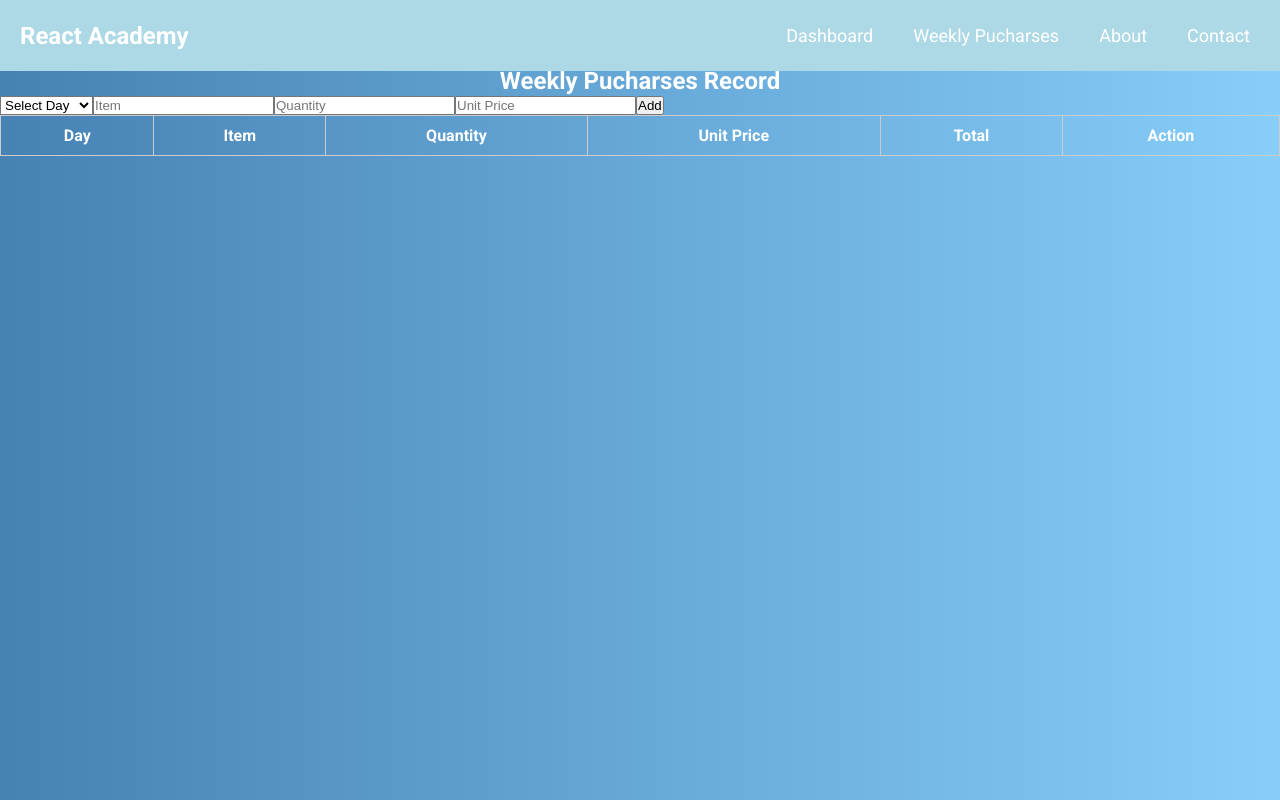
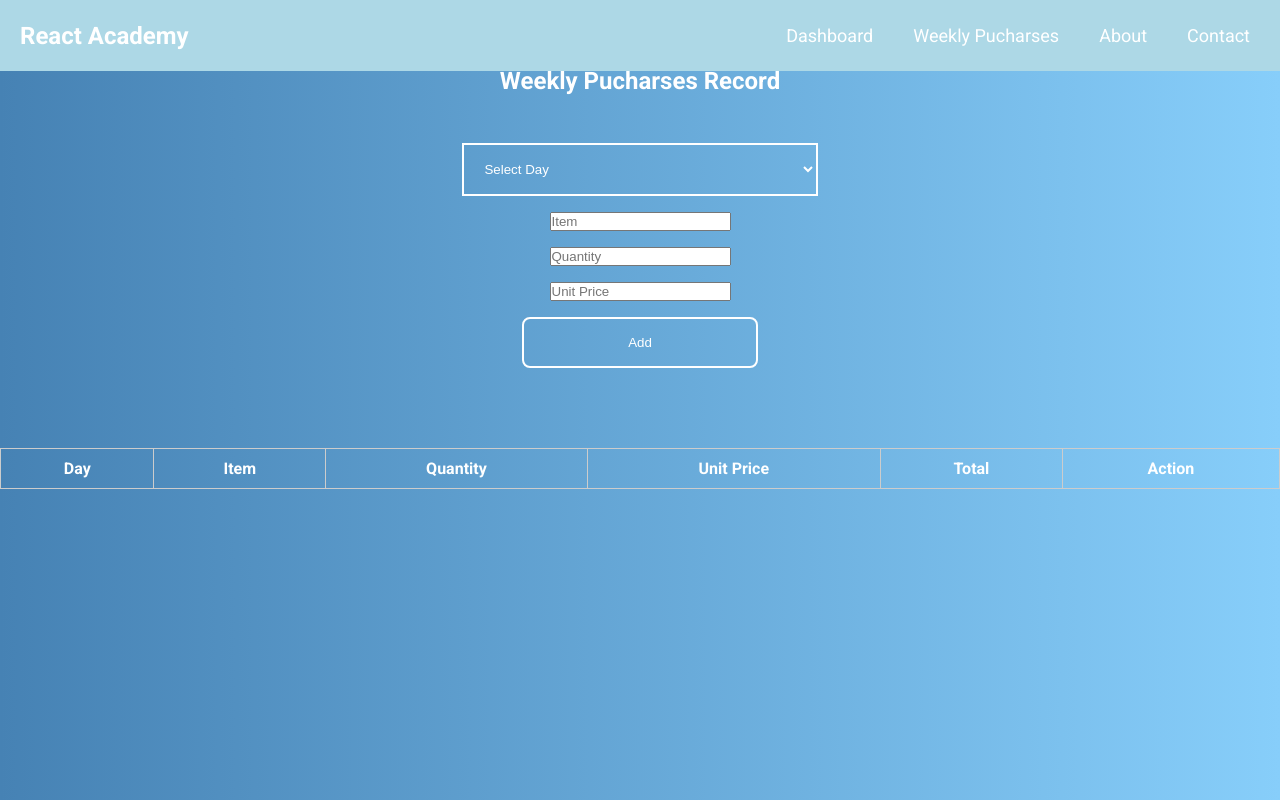
Before and after one commit to Espadv69/Course-2025, a React (Vite) app in the folder Academy-React/: page /pucharses in a window 1280 px wide. Built offline with nearby package versions, Linux system fonts and the light colour scheme; a web font is replaced by a local one.

Commit message:
Add style for form table

```diff
--- a/Academy-React/src/css/Pucharses.css
+++ b/Academy-React/src/css/Pucharses.css
@@ -20,3 +20,58 @@ th, td {
     color: white;
   }
 }
+
+.form {
+  padding: 3rem;
+  margin-bottom: 2rem;
+
+  width: 100%;
+
+  display: flex;
+  flex-direction: column;
+  align-items: center;
+  gap: 1rem;
+
+  .form_input {
+    display: flex;
+    justify-content: center;
+    gap: 5px;
+
+    input {
+      padding: 1rem;
+
+      width: 100%;
+
+      border: 0px;
+      border-bottom: 2px solid white;
+      border-radius: 5px;
+      outline: none;
+
+      color: white;
+      background: transparent;
+    }
+
+    input::placeholder {
+      color: white;
+    }
+  }
+  select,
+  button {
+    width: 30%;
+    padding: 1rem;
+    border: 2px solid white;
+    color: white;
+    background: transparent;
+    outline: none;
+  }
+
+  button {
+    width: 20%;
+    border-radius: 8px;
+  }
+
+  select option {
+    color: white;
+    background: royalblue;
+  }
+}
```
